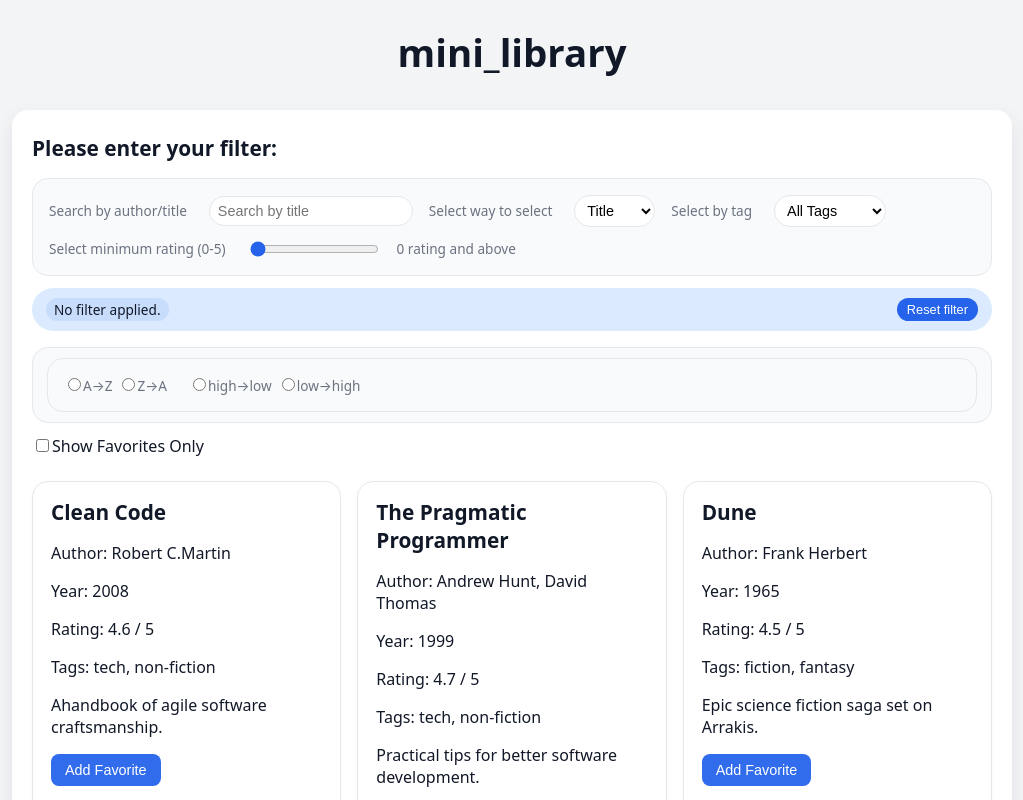
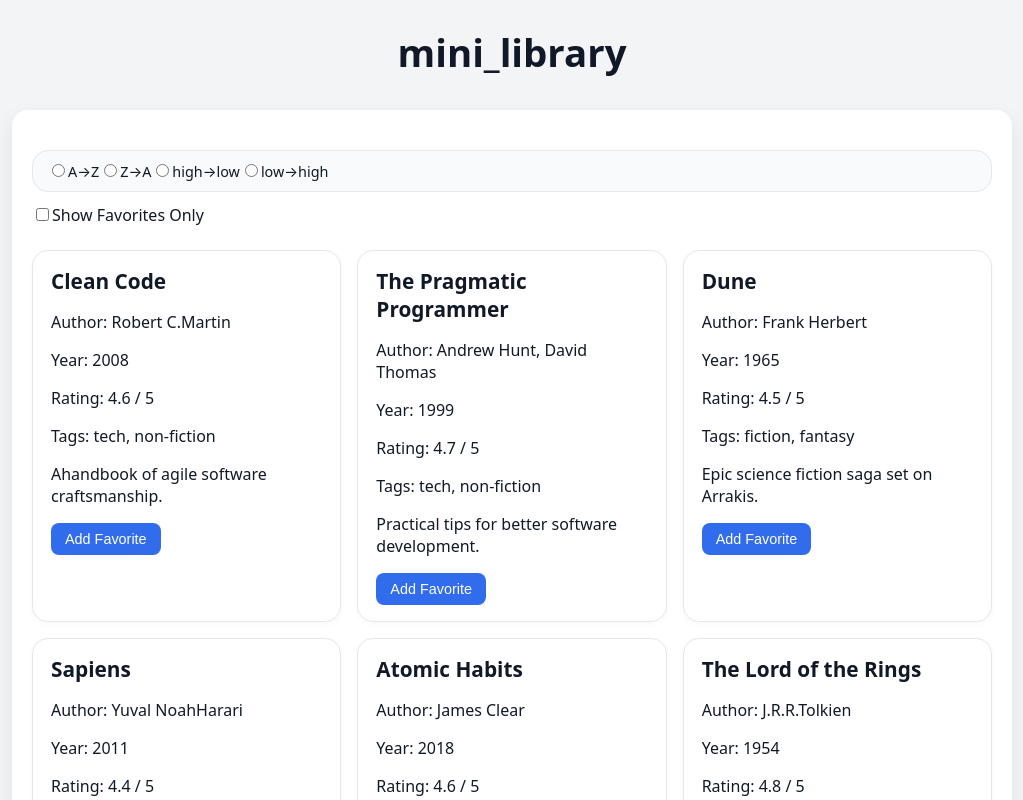
Before and after one commit to Miron-Hanukaiev/mini-library, a React (Create React App) app: page / in a window 1280 px wide. Shown: the top 800 px of the page, without its empty margins (128-1151 px from the left). Built offline with nearby package versions, Linux system fonts and the light colour scheme.

Commit message:
- Fixing the radio search buttons, now it works

```diff
--- a/src/components/Search.tsx
+++ b/src/components/Search.tsx
@@ -1,78 +1,67 @@
-// Component responsible for rendering search form
+// Component responsible for showing the sorting options
 
-import Filters from "./Filters";
-import Sort from "./Sort"
-import { Tag, Rating, SearchProps} from "../types";
+import { BookSortProps } from '../types';
 
-const Search = ({title, setTitle, searchBy, setSearchBy, tag, setTag, rating, setRating,
-                titleSort, setTitleSort, ratingSort, setRatingSort} : SearchProps ) => {
+const Sort = ({
+    titleSort,
+    setTitleSort,
+    ratingSort,
+    setRatingSort,
+}: BookSortProps) => {
+    return (
+        <div className="sort-card">
+            <form>
+                <div className="sort-section">
+                    <input
+                        type="radio"
+                        name="sort"
+                        value="A to Z"
+                        checked={titleSort === 'A to Z'}
+                        onChange={() => {
+                            setTitleSort('A to Z');
+                            setRatingSort('none');
+                        }}
+                    />
+                    <label>A→Z</label>
 
-    return (
-        <div className="search-book">
-            <h2>Please enter your filter:</h2>
-            <form>
-                <label>Search by author/title</label>
-                <input
-                    type="text"
-                    placeholder={`Search by ${searchBy}`}
-                    value={title}
-                    onChange = {(e) => setTitle(e.target.value)} />
+                    <input
+                        type="radio"
+                        name="sort"
+                        value="Z to A"
+                        checked={titleSort === 'Z to A'}
+                        onChange={() => {
+                            setTitleSort('Z to A');
+                            setRatingSort('none');
+                        }}
+                    />
+                    <label>Z→A</label>
+                    <input
+                        type="radio"
+                        name="sort"
+                        value="high to low"
+                        checked={ratingSort === 'high to low'}
+                        onChange={() => {
+                            setRatingSort('high to low');
+                            setTitleSort('none');
+                        }}
+                    />
+                    <label>high→low</label>
 
-                <label>Select way to select</label>
-                <select id="search-by"
-                    value = {searchBy}
-                    onChange = {(e) => setSearchBy(e.target.value as "title" | "author")} >
-                    <option value="title">Title</option>
-                    <option value="author">Author</option>
-                </select>
+                    <input
+                        type="radio"
+                        name="sort"
+                        value="low to high"
+                        checked={ratingSort === 'low to high'}
+                        onChange={() => {
+                            setRatingSort('low to high');
+                            setTitleSort('none');
+                        }}
+                    />
+                    <label>low→high</label>
+                </div>
+            </form>
+        </div>
+    );
+};
 
-                <label>Select by tag</label>
-                <select
-                    value = {tag}
-                    onChange = {(e) => setTag(e.target.value as Tag | "")} >
-                    <option value="">All Tags</option>
-                    <option value="tech">Tech</option>
-                    <option value="non-fiction">Non-Fiction</option>
-                    <option value="fiction">Fiction</option>
-                    <option value="fantasy">Fantasy</option>
-                    <option value="history">History</option>
-                    <option value="self-help">Self-Help</option>
-                    <option value="science">Science</option>
-                </select>
-
-                <label>Select minimum rating (0-5)</label>
-                <input
-                    type="range"
-                    min="0"
-                    max="5"
-                    step="0.5"
-                    value={rating}
-                    onChange = {(e) => setRating(Number(e.target.value) as Rating)}>
-                </input>
-                <label>{rating} rating and above </label>
-
-
-            </form>
-
-            <Filters
-                title={title}
-                setTitle={setTitle}
-                searchBy={searchBy}
-                setSearchBy={setSearchBy}
-                tag={tag}
-                setTag={setTag}
-                rating={rating}
-                setRating={setRating}
-            />
-
-            <Sort
-                titleSort={titleSort}
-                setTitleSort={setTitleSort}
-                ratingSort={ratingSort}
-                setRatingSort={setRatingSort}
-            />
-        </div>
-     );
-}
-
-export default Search;
+export default Sort;
```
